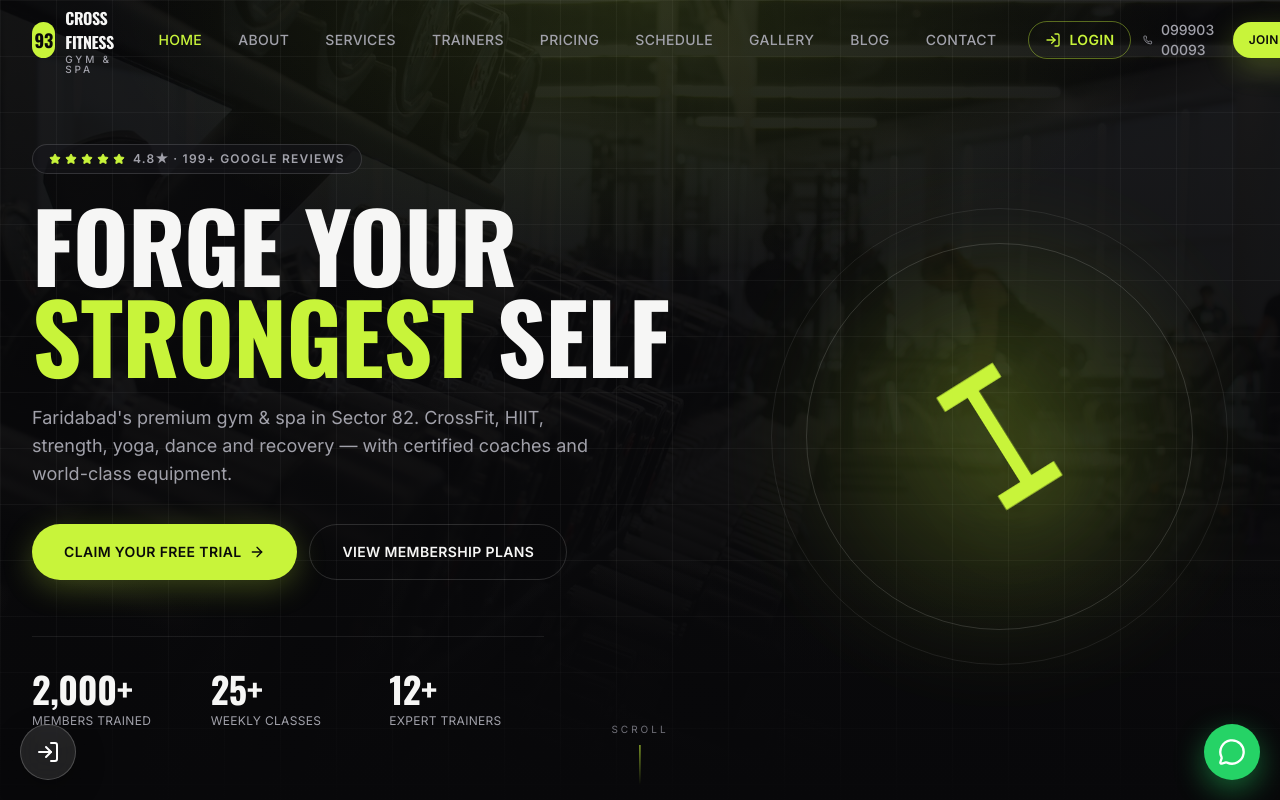
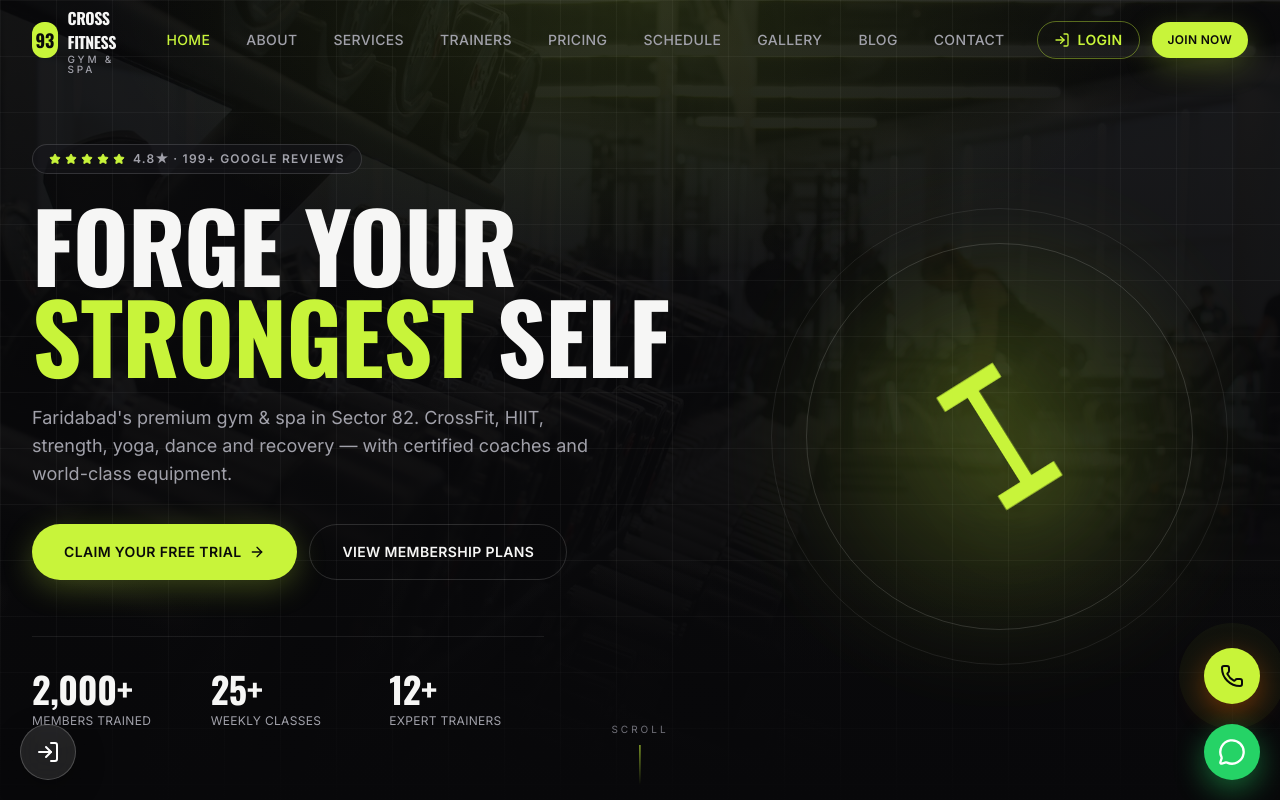
Before and after one commit to BhaveshSolanki2611/93-Cross-Fitness-Gym, a Next.js app: page / in a window 1280 px wide. Shown: the top 800 px of the page. Built offline with nearby package versions, Linux system fonts and the light colour scheme.

Commit message:
feat: remove phone from navbar, add call FAB above WhatsApp button

```diff
--- a/src/app/(marketing)/layout.tsx
+++ b/src/app/(marketing)/layout.tsx
@@ -3,6 +3,7 @@ import { SmoothScroll } from "@/components/layout/smooth-scroll";
 import { SiteHeader } from "@/components/layout/site-header";
 import { SiteFooter } from "@/components/layout/site-footer";
 import { WhatsappFab } from "@/components/layout/whatsapp-fab";
+import { CallFab } from "@/components/layout/call-fab";
 import { LoginFab } from "@/components/layout/login-fab";
 import { LocalBusinessJsonLd } from "@/components/seo/json-ld";
 
@@ -13,6 +14,7 @@ export default function MarketingLayout({ children }: { children: ReactNode }) {
       <SiteHeader />
       <main className="min-h-screen">{children}</main>
       <SiteFooter />
+      <CallFab />
       <WhatsappFab />
       <LoginFab />
     </SmoothScroll>
--- /dev/null
+++ b/src/components/layout/call-fab.tsx
@@ -0,0 +1,16 @@
+import { Phone } from "lucide-react";
+import { siteConfig } from "@/config/site";
+
+export function CallFab() {
+  return (
+    <a
+      href={`tel:${siteConfig.contact.phonePrimary}`}
+      aria-label="Call Us"
+      className="fixed bottom-24 right-5 z-40 flex size-14 items-center justify-center rounded-full bg-primary text-primary-foreground shadow-[0_10px_30px_rgba(255,100,0,0.4)] transition-transform hover:scale-105"
+    >
+      {/* Pulse ring */}
+      <span className="absolute inline-flex size-full rounded-full bg-primary opacity-40 animate-ping" />
+      <Phone className="relative size-6" />
+    </a>
+  );
+}
--- a/src/components/layout/site-header.tsx
+++ b/src/components/layout/site-header.tsx
@@ -80,13 +80,6 @@ export function SiteHeader() {
             <LogIn className="size-4" />
             Login
           </Link>
-          <a
-            href={`tel:${siteConfig.contact.phonePrimary}`}
-            className="flex items-center gap-2 text-sm font-medium text-muted hover:text-foreground"
-          >
-            <Phone className="size-4" />
-            {siteConfig.contact.phonePrimaryDisplay}
-          </a>
           <ButtonLink href="/join" size="sm">
             Join Now
           </ButtonLink>
```
